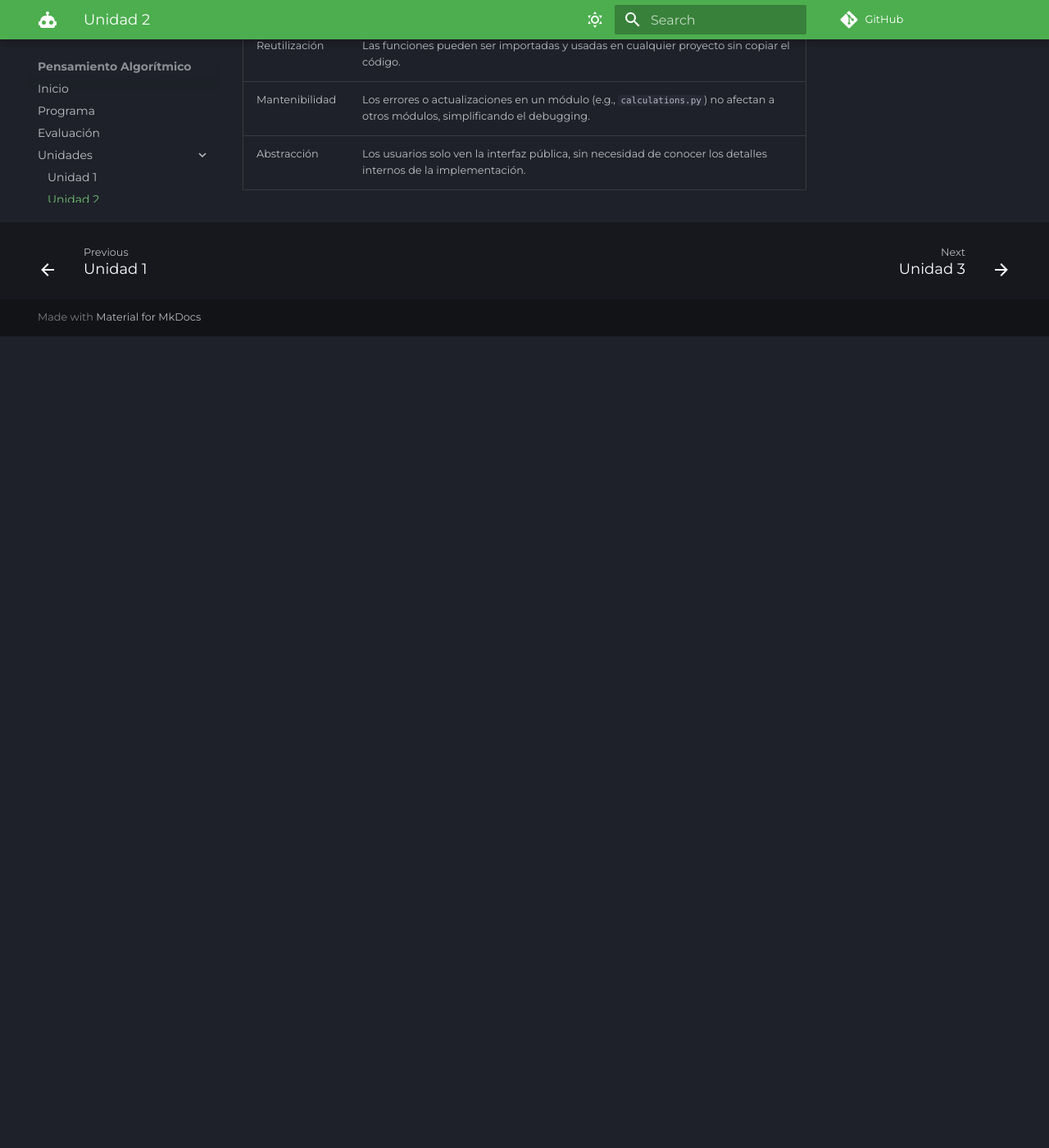
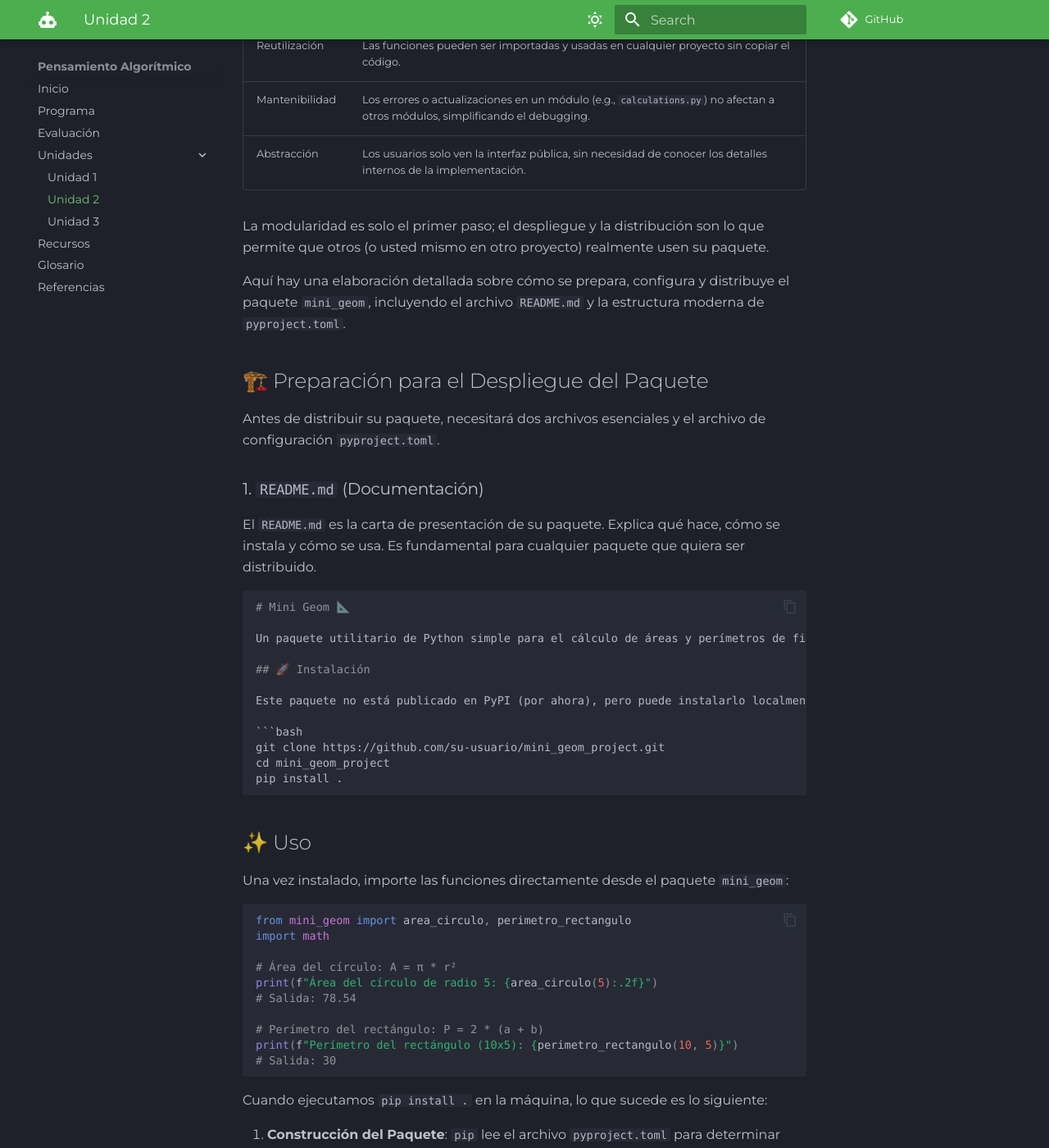
Before and after one commit to introSoft-iud/pensamiento_algoritmico_repo, an MkDocs documentation site: the page built from docs/unidades/unidad2.md, in a window 1280 px wide and 1400 px high, scrolled down 5427 px. Shown: the whole window at 82% size. Built offline with MkDocs 1.6.1 and Material for MkDocs 9.7.7, drawn with Linux system fonts in a browser that asks for light colours; some web fonts are replaced; comment, search, counter and statistics services are not loaded; before the commit the page ends 5837 px from its top, so only the background shows below that; some of the changed text lies outside the part shown.

Commit message:
mensaje por defecto: shores

````diff
--- a/docs/unidades/unidad2.md
+++ b/docs/unidades/unidad2.md
@@ -199,3 +199,57 @@ print(f"Perímetro del rectángulo ({lado1}x{lado2}): {perimetro}")
 | Reutilización | Las funciones pueden ser importadas y usadas en cualquier proyecto sin copiar el código.                |
 | Mantenibilidad| Los errores o actualizaciones en un módulo (e.g., `calculations.py`) no afectan a otros módulos, simplificando el debugging. |
 | Abstracción   | Los usuarios solo ven la interfaz pública, sin necesidad de conocer los detalles internos de la implementación. |
+
+
+La modularidad es solo el primer paso; el despliegue y la distribución son lo que permite que otros (o usted mismo en otro proyecto) realmente usen su paquete.
+
+Aquí hay una elaboración detallada sobre cómo se prepara, configura y distribuye el paquete `mini_geom`, incluyendo el archivo `README.md` y la estructura moderna de `pyproject.toml`.
+
+## 🏗️ Preparación para el Despliegue del Paquete
+
+Antes de distribuir su paquete, necesitará dos archivos esenciales y el archivo de configuración `pyproject.toml`.
+
+### 1. `README.md` (Documentación)
+
+El `README.md` es la carta de presentación de su paquete. Explica qué hace, cómo se instala y cómo se usa. Es fundamental para cualquier paquete que quiera ser distribuido.
+
+```markdown
+# Mini Geom 📐
+
+Un paquete utilitario de Python simple para el cálculo de áreas y perímetros de figuras geométricas básicas.
+
+## 🚀 Instalación
+
+Este paquete no está publicado en PyPI (por ahora), pero puede instalarlo localmente clonando el repositorio:
+
+```bash
+git clone https://github.com/su-usuario/mini_geom_project.git
+cd mini_geom_project
+pip install .
+```
+
+## ✨ Uso
+
+Una vez instalado, importe las funciones directamente desde el paquete `mini_geom`:
+
+```python
+from mini_geom import area_circulo, perimetro_rectangulo
+import math
+
+# Área del círculo: A = π * r²
+print(f"Área del círculo de radio 5: {area_circulo(5):.2f}")
+# Salida: 78.54
+
+# Perímetro del rectángulo: P = 2 * (a + b)
+print(f"Perímetro del rectángulo (10x5): {perimetro_rectangulo(10, 5)}")
+# Salida: 30
+```
+
+Cuando ejecutamos `pip install .` en la máquina, lo que sucede es lo siguiente:
+
+1. **Construcción del Paquete**: `pip` lee el archivo `pyproject.toml` para determinar cómo construir el paquete. Esto puede incluir la compilación de código si es necesario.
+2. **Instalación de Dependencias**: Si el paquete tiene dependencias especificadas, `pip` intentará instalarlas.
+3. **Instalación del Paquete**: `pip` instala el paquete en el entorno Python activo. Esto incluye copiar los archivos del paquete a un directorio donde Python pueda encontrarlos y registrar el paquete como instalado.
+4. **Registro de Metadatos**: `pip` guarda información sobre el paquete instalado, como su nombre, versión y dependencias, para que pueda ser gestionado más tarde.
+
+Este proceso permite que el paquete sea utilizado en cualquier script Python en ese entorno.
````
